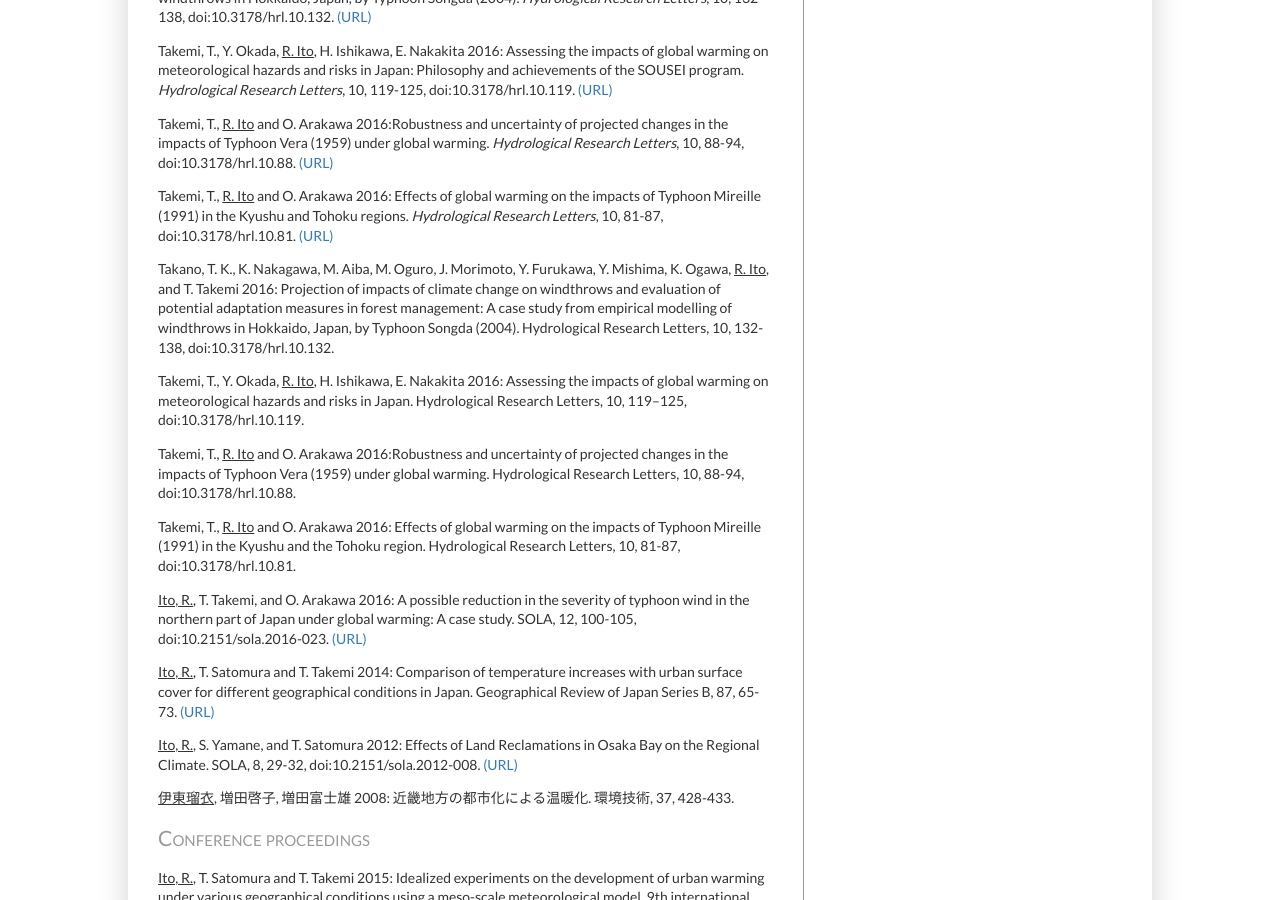
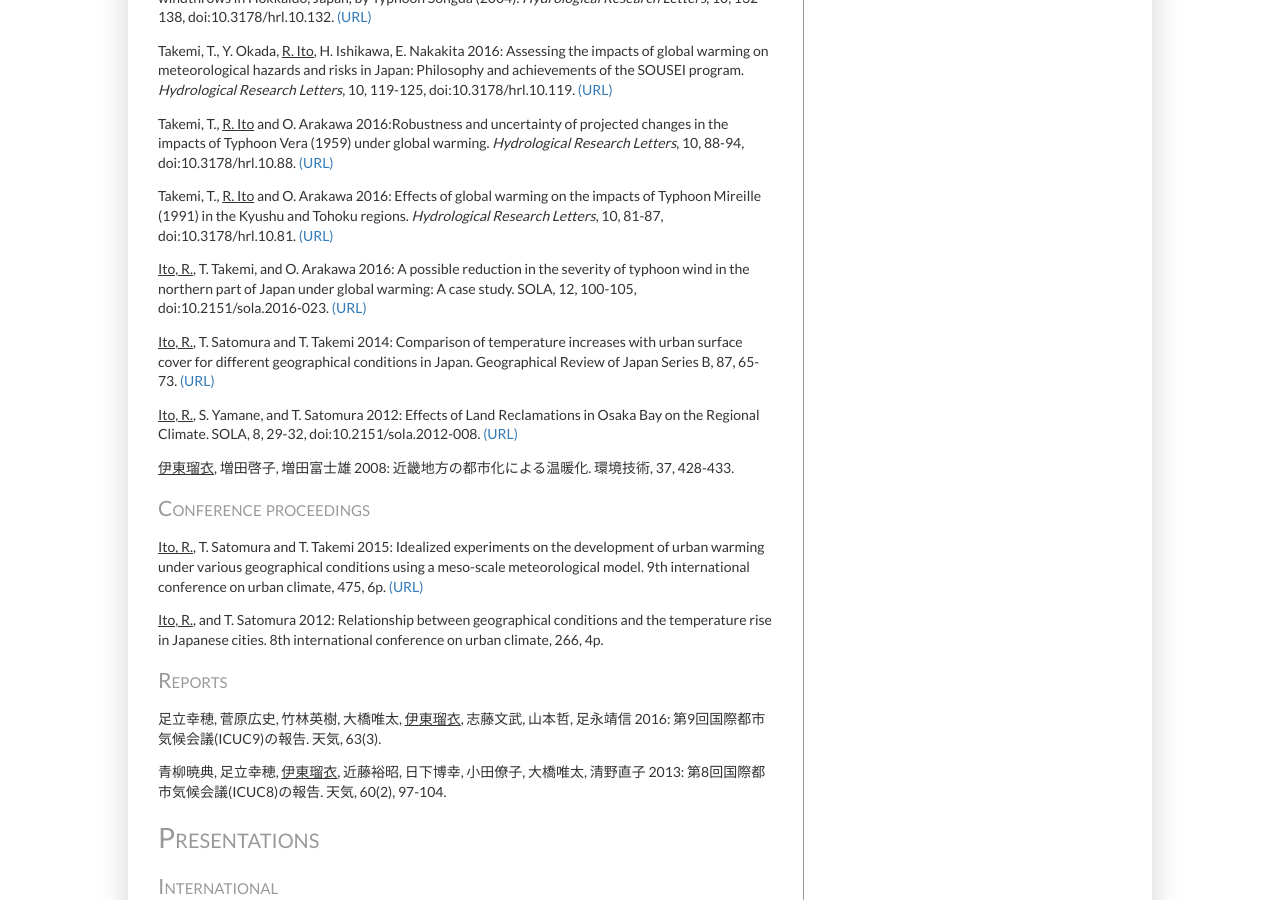
Before and after one commit to rui-climbiz/rui-climbiz.github.io, a Jekyll site: the page built from publications.html, in a window 1280 px wide and 900 px high, scrolled down 1038 px. Built offline with Jekyll 4.4.1, drawn with Linux system fonts in a browser that asks for light colours.

Commit message:
Update publications.html

```diff
--- a/publications.html
+++ b/publications.html
@@ -20,10 +20,6 @@
 <p>Takemi, T., Y. Okada, <u>R. Ito</u>, H. Ishikawa, E. Nakakita 2016: Assessing the impacts of global warming on meteorological hazards and risks in Japan: Philosophy and achievements of the SOUSEI program. <i>Hydrological Research Letters</i>, 10, 119-125, doi:10.3178/hrl.10.119. <a href="https://www.jstage.jst.go.jp/article/hrl/10/4/10_119/_article">(URL)</a></p>
 <p>Takemi, T., <u>R. Ito</u> and O. Arakawa 2016:Robustness and uncertainty of projected changes in the impacts of Typhoon Vera (1959) under global warming. <i>Hydrological Research Letters</i>, 10, 88-94, doi:10.3178/hrl.10.88. <a href="https://www.jstage.jst.go.jp/article/hrl/10/3/10_88/_article">(URL)</a></p>
 <p>Takemi, T., <u>R. Ito</u> and O. Arakawa 2016: Effects of global warming on the impacts of Typhoon Mireille (1991) in the Kyushu and Tohoku regions. <i>Hydrological Research Letters</i>, 10, 81-87, doi:10.3178/hrl.10.81. <a href="https://www.jstage.jst.go.jp/article/hrl/10/3/10_81/_article">(URL)</a></p>
-<p>Takano, T. K., K. Nakagawa, M. Aiba, M. Oguro, J. Morimoto, Y. Furukawa, Y. Mishima, K. Ogawa, <u>R. Ito</u>, and T. Takemi 2016: Projection of impacts of climate change on windthrows and evaluation of potential adaptation measures in forest management: A case study from empirical modelling of windthrows in Hokkaido, Japan, by Typhoon Songda (2004). Hydrological Research Letters, 10, 132-138, doi:10.3178/hrl.10.132.</p>
-<p>Takemi, T., Y. Okada, <u>R. Ito</u>, H. Ishikawa, E. Nakakita 2016: Assessing the impacts of global warming on meteorological hazards and risks in Japan. Hydrological Research Letters, 10, 119–125, doi:10.3178/hrl.10.119.</p>
-<p>Takemi, T., <u>R. Ito</u> and O. Arakawa 2016:Robustness and uncertainty of projected changes in the impacts of Typhoon Vera (1959) under global warming. Hydrological Research Letters, 10, 88-94, doi:10.3178/hrl.10.88.</p>
-<p>Takemi, T., <u>R. Ito</u> and O. Arakawa 2016: Effects of global warming on the impacts of Typhoon Mireille (1991) in the Kyushu and the Tohoku region. Hydrological Research Letters, 10, 81-87, doi:10.3178/hrl.10.81.</p>
 <p><u>Ito, R.</u>, T. Takemi, and O. Arakawa 2016: A possible reduction in the severity of typhoon wind in the northern part of Japan under global warming: A case study. SOLA, 12, 100-105, doi:10.2151/sola.2016-023. <a href="https://www.jstage.jst.go.jp/article/sola/12/0/12_2016-023/_article">(URL)</a></p>
 <p><u>Ito, R.</u>, T. Satomura and T. Takemi 2014: Comparison of temperature increases with urban surface cover for different geographical conditions in Japan. Geographical Review of Japan Series B, 87, 65-73. <a href="https://www.jstage.jst.go.jp/article/geogrevjapanb/87/1/87_870105/_article">(URL)</a></p>
 <p><u>Ito, R.</u>, S. Yamane, and T. Satomura 2012: Effects of Land Reclamations in Osaka Bay on the Regional Climate. SOLA, 8, 29-32, doi:10.2151/sola.2012-008. <a href="http://www.jstage.jst.go.jp/article/sola/8/0/8_0_29/_article">(URL)</a></p>
```
